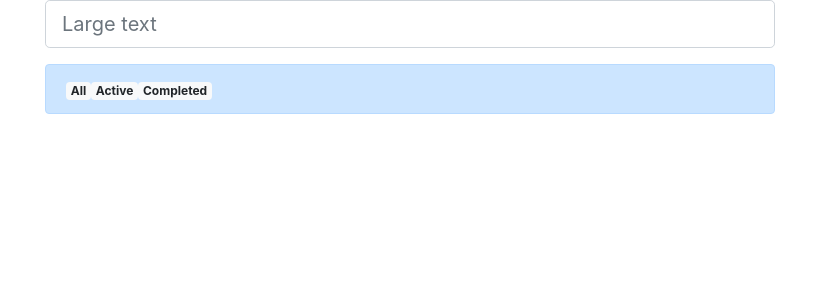
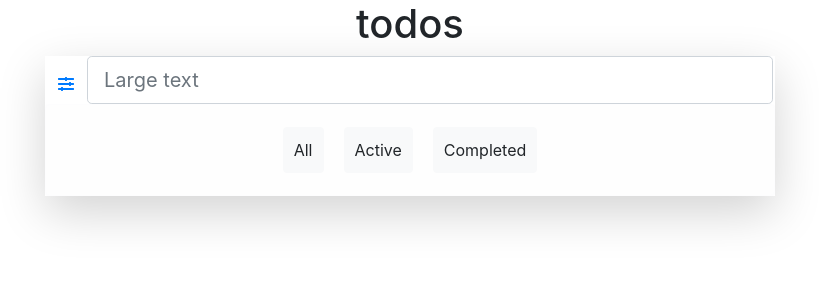
Before and after one commit to kesavamuthu/TodoAppReact, a React (Create React App) app: page / in a window 1280 px wide. Shown: the top 300 px of the page, without its empty margins (230-1049 px from the left). Built offline with nearby package versions, Linux system fonts and the light colour scheme.

Commit message:
v1.0.1 ok one

```diff
--- a/package.json
+++ b/package.json
@@ -10,6 +10,7 @@
     "react": "^16.13.1",
     "react-bootstrap": "^1.0.1",
     "react-dom": "^16.13.1",
+    "react-icons": "^3.10.0",
     "react-scripts": "3.4.1"
   },
   "scripts": {
--- a/src/App.css
+++ b/src/App.css
@@ -49,3 +49,10 @@ body {
 .strike {
   text-decoration: line-through;
 }
+
+.anoShadow {
+  box-shadow: 0 1px 1px rgba(0, 0, 0, 0.15), 0 10px 0 -5px #eee,
+    0 10px 1px -4px rgba(0, 0, 0, 0.15), 0 20px 0 -10px #eee,
+    0 20px 1px -9px rgba(0, 0, 0, 0.15) !important;
+  padding: 30px !important;
+}
--- a/src/App.js
+++ b/src/App.js
@@ -37,22 +37,24 @@
 /**                                                          */
 
 import React from "react";
-// import logo from "./logo.svg";
 import "./App.css";
-import Clock from "./Clock";
-import { Button, Alert } from "react-bootstrap";
-import Greetings from "./Greetings";
+import { Container, Row, Col, Button, Alert } from "react-bootstrap";
 import ToDo from "./ToDo";
 function App() {
   return (
     <>
-      {/* <Clock />
-      <Clock />
-      <Clock />
-      <Button onClick={what}>WTF</Button>
-      <Greetings current={false} />
-      <Alerts></Alerts> */}
-      <ToDo />
+      <Container>
+        <Row>
+          <Col sm={2} />
+          <Col sm={8}>
+            <h1 style={{ textAlign: "center", font: "oblique normal 1.6em" }}>
+              todos
+            </h1>
+            <ToDo />
+          </Col>
+          <Col sm={2}></Col>
+        </Row>
+      </Container>
     </>
   );
 }
--- /dev/null
+++ b/src/BottomItems.js
@@ -0,0 +1,24 @@
+import React from "react";
+import { Alert, Button } from "react-bootstrap";
+
+function BottomItems(props) {
+  const buttons = props.arr.map((e, i) => (
+    <Button
+      key={i}
+      id={i}
+      variant="light"
+      value={e}
+      onClick={props.onChangeTab}
+      style={{ padding: "10px", margin: "10px" }}
+    >
+      {e}
+    </Button>
+  ));
+  return (
+    <Alert variant="light" style={{ textAlign: "center" }}>
+      {buttons}
+    </Alert>
+  );
+}
+
+export default BottomItems;
--- a/src/Input.js
+++ b/src/Input.js
@@ -1,6 +1,8 @@
 import React from "react";
 import { Form } from "react-bootstrap";
-
+import { FaBeer } from "react-icons/fa";
+import { Container, Row, Col, Button, Accordion } from "react-bootstrap";
+/*
 function Input(props) {
   return (
     <Form.Control
@@ -10,6 +12,34 @@ function Input(props) {
       onKeyDown={props.onKeyDown}
     />
   );
+} */
+
+class Input extends React.Component {
+  constructor(props) {
+    super(props);
+    this.inputRef = React.createRef();
+  }
+
+  render() {
+    return (
+      <>
+        <Form.Control
+          size="lg"
+          type="text"
+          placeholder="Large text"
+          ref={this.inputRef}
+          onKeyDown={(event) => {
+            console.log(event.keyCode);
+            if (this.inputRef.current.value && event.keyCode === 13) {
+              this.props.onSave(this.inputRef.current.value.trim());
+              this.inputRef.current.value = "";
+            }
+          }}
+          style={{ display: "inline", width: "94%" }}
+        />
+      </>
+    );
+  }
 }
 
 export default Input;
--- a/src/List.js
+++ b/src/List.js
@@ -1,17 +1,39 @@
 import React from "react";
+import { ListGroup, InputGroup, Container } from "react-bootstrap";
+import { Row, Col, Badge, Alert, Button } from "react-bootstrap";
+import { FaBeer } from "react-icons/fa";
 
 function List(props) {
-  // console.log(props.task);
-
   const listItems = props.task.map((e, i) => {
-    if (e.task)
+    if (e.task && !e.isDeleted)
       return (
-        <li key={e.date} id={i} className={e.status && "strike"}>
-          {e.task}
-        </li>
+        <ListGroup.Item
+          action
+          key={e.date}
+          id={i}
+          className={e.status ? "strike" : undefined}
+        >
+          <InputGroup.Prepend>
+            <Container>
+              <Row>
+                <Col xs={1.5}>
+                  <InputGroup.Radio
+                    aria-label="Radio button for following text input"
+                    name="what"
+                    onClick={() => props.onUpdate(i)}
+                  />
+                </Col>
+                <Col onClick={() => props.onChangeStatus(i)}>{e.task}</Col>
+                <Col xs={1}>
+                  <FaBeer onClick={() => props.onDelete(i)} />
+                </Col>
+              </Row>
+            </Container>
+          </InputGroup.Prepend>
+        </ListGroup.Item>
       );
   });
-  return <ul onClick={props.onClick}>{listItems}</ul>;
+  return <ListGroup>{listItems}</ListGroup>;
 }
 
 export default List;
--- a/src/ToDo.js
+++ b/src/ToDo.js
@@ -1,97 +1,131 @@
 import React from "react";
 import Input from "./Input";
 import List from "./List";
-import { Container, Row, Col, Badge, Alert } from "react-bootstrap";
+import BottomItems from "./BottomItems";
+import { FaBeer, FaSlidersH } from "react-icons/fa";
+import { Container, Row, Col, Button, Accordion } from "react-bootstrap";
+
 class ToDo extends React.Component {
   constructor(props) {
     super(props);
     this.state = {
       lists: [],
+      prev: [],
+      isDeleted: "",
     };
-    this.onKeyDown = this.onKeyDown.bind(this);
+    this.save = this.save.bind(this);
     this.changeStatus = this.changeStatus.bind(this);
-    // this.refs = [React.createRef(), React.createRef(), React.createRef()];
+    this.delete = this.delete.bind(this);
   }
 
-  onKeyDown(e) {
-    let passedVal = e.target.value.trim();
-    // console.log(this);
-    // console.log(e.keyCode);
-    if (e.keyCode == 13 && passedVal) {
-      const value = e.target.value;
-      e.target.value = "";
-      const tmp = this.state.lists;
-      tmp.push({ task: value, status: "", date: new Date().getTime() });
-      this.setState({
-        lists: [...tmp],
-      });
+  async save(value) {
+    const tmp = this.state.prev;
+    tmp.push({ task: value, status: "", date: new Date().getTime() });
+    await this.setState({
+      lists: [...tmp],
+      prev: [...tmp],
+    });
+    localStorage.setItem("all tasks", JSON.stringify(this.state));
+  }
+
+  changeTab = (event) => {
+    const id = Number(event.target.id);
+    const lists = this.state.prev.map((e) => {
+      return { ...e };
+    }); //to avoid mutating object
+    let listsTmp;
+    if (!lists) return;
+    switch (id) {
+      case 1:
+        listsTmp = lists.filter((e) => !e.status);
+        this.setState({
+          lists: listsTmp,
+          prev: this.state.prev,
+        });
+        break;
+      case 2:
+        listsTmp = lists.filter((e) => e.status);
+        if (!listsTmp) return;
+        listsTmp = listsTmp.map((e) => {
+          e.status = false;
+          return e;
+        });
+        this.setState({
+          lists: [...listsTmp],
+          prev: this.state.prev,
+        });
+        break;
+      default:
+        this.setState({
+          lists: this.state.prev,
+          prev: this.state.prev,
+        });
+    }
+  };
+  changeStatus(index) {
+    // if (!event.target.id) return;
+    const tmp = this.state.lists;
+    tmp[index].status = !tmp[index].status;
+    this.setState({
+      lists: [...tmp],
+      prev: tmp,
+    });
+    localStorage.setItem("all tasks", JSON.stringify(this.state));
+  }
+
+  componentDidMount() {
+    if (localStorage.getItem("all tasks")) {
+      this.setState(JSON.parse(localStorage.getItem("all tasks")));
     }
   }
-  changeTab = (event) => {
-    // console.log(event.target.id);
-    console.log("in change tab");
-    if (!event)
-      return <List task={this.state.lists} onClick={this.changeStatus} />;
-    console.log("in change tab", event.target.id);
-    const tmp = this.state.lists;
+
+  delete(index) {
+    let tmp = this.state.prev;
+    tmp[index].isDeleted = true;
     this.setState({
       lists: [...tmp],
+      prev: [...tmp],
     });
-    if (event.target.id == 1) {
-      const listDetails = Object.create(this.state.lists).filter(
-        (e) => e.status && e
-      );
-      console.log(<List task={listDetails} />);
-      return <List task={listDetails} />;
-    }
-    return <List task={this.state.lists} onClick={this.changeStatus} />;
-  };
+    localStorage.setItem("all tasks", JSON.stringify(this.state));
+  }
 
-  changeStatus(event) {
-    // console.log(event.target);
-    const tmp = this.state.lists;
-    tmp[event.target.id].status = true;
-    this.setState({
-      lists: [...tmp],
-    });
-    console.table(this.state.lists);
+  update(index) {
+    let tmp = this.state.prev;
+    // tmp[index].task =
   }
 
   render() {
     let bottomItems = ["All", "Active", "Completed"];
-    console.log("redner in");
-
     return (
-      <Container>
-        <Row>
-          <Col sm={2}></Col>
-          <Col sm={8}>
-            <Input onKeyDown={this.onKeyDown} />
-            {this.changeTab()}
+      <>
+        <div className="shadow-lg">
+          <Accordion defaultActiveKey="0">
+            <Accordion.Toggle
+              as={Button}
+              variant="link"
+              eventKey="0"
+              style={{ display: "inline-block" }}
+            >
+              <FaSlidersH />
+            </Accordion.Toggle>
+            <Input onSave={this.save} />
+            <Accordion.Collapse eventKey="0">
+              <List
+                task={this.state.lists}
+                onChangeStatus={this.changeStatus}
+                onDelete={this.delete}
+              />
+            </Accordion.Collapse>
             <BottomItems
               arr={bottomItems}
-              onClick={this.changeTab}
+              onChangeTab={this.changeTab}
               refs={this.refs}
             />
-          </Col>
-          <Col sm={2}></Col>
-        </Row>
-      </Container>
+          </Accordion>
+        </div>
+      </>
     );
   }
 }
 
-const BottomItems = (props) => {
-  function ano(a) {
-    console.log(props);
-    props.onClick(a.target.id);
-  }
-  // let refs = props.refs;
-  const buttons = props.arr.map((e, i) => (
-    <Badge key={i} id={i} variant="light" value={e} onClick={props.onClick}>
-      {e}
-    </Badge>
-  ));
-  return <Alert variant="primary">{buttons}</Alert>;
-};
 export default ToDo;
```
Also changed, not shown: 1 other file (tests, documents, lock files or other folders).
